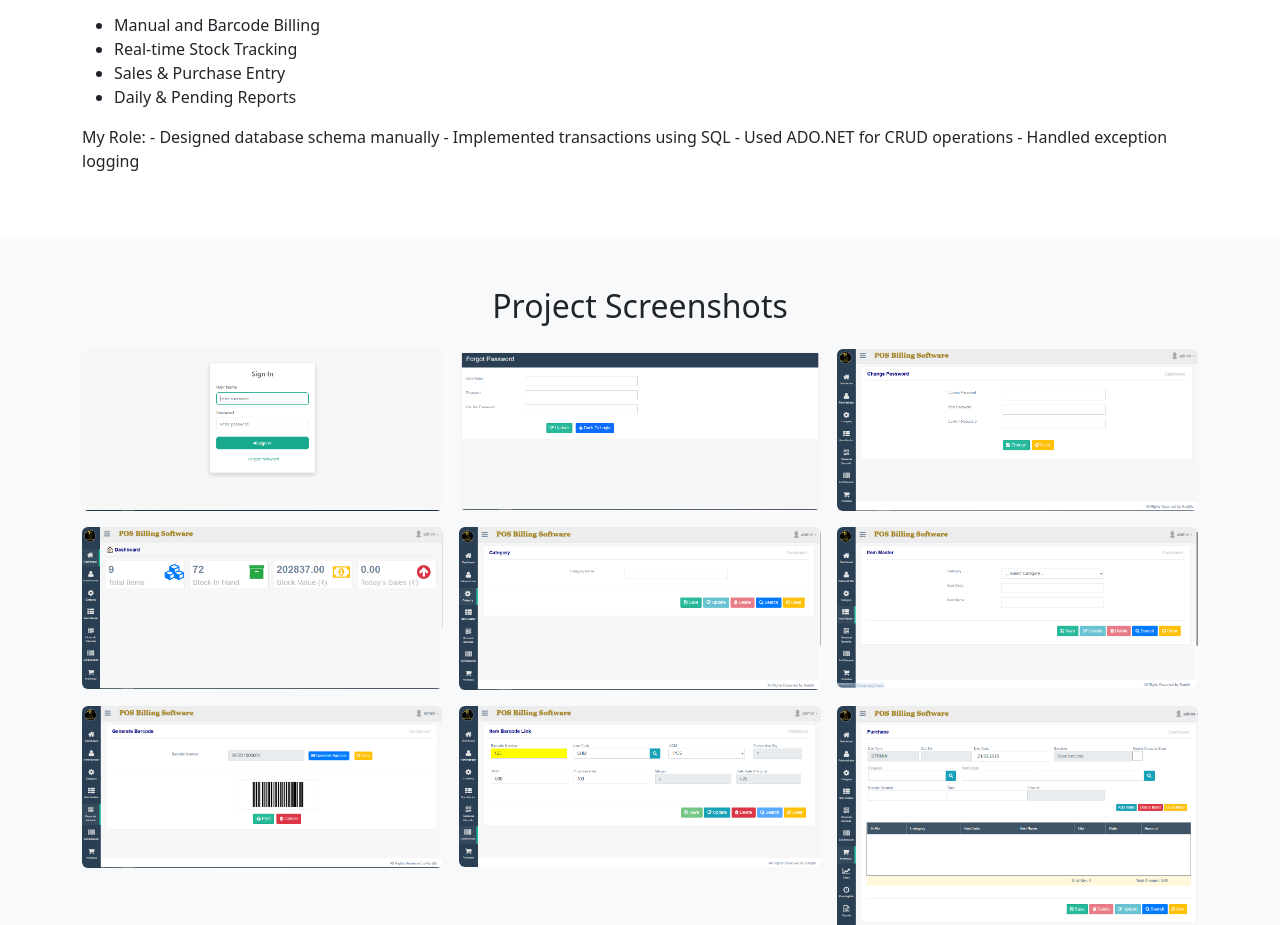
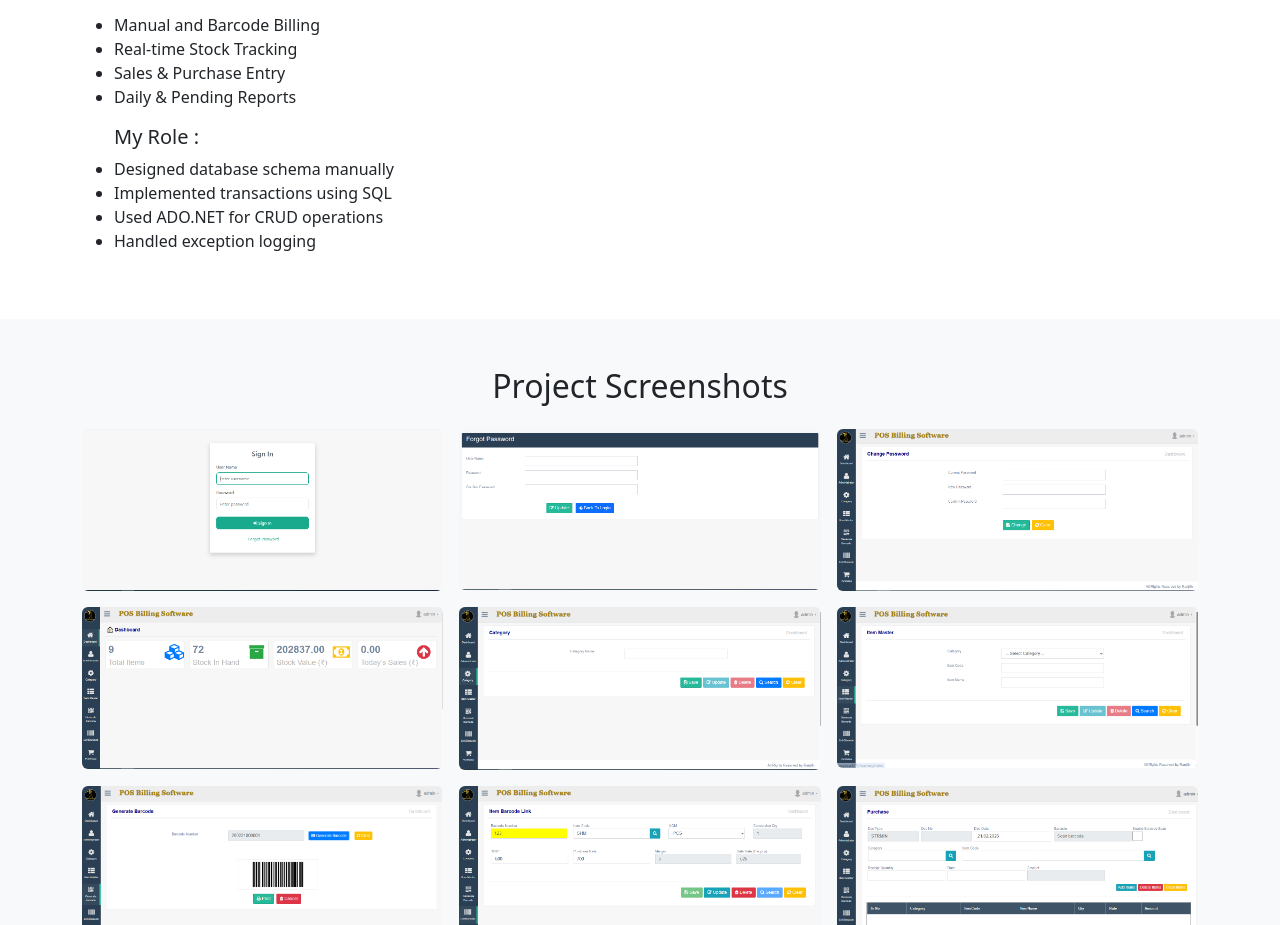
Before and after one commit to Ranjith-M5200/ranjith-website, a plain HTML site: page index.html in a window 1280 px wide. Shown: the part 1220-2145 px from the top of the page. Drawn offline with nearby package versions, Linux system fonts and the light colour scheme.

Commit message:
Restore index.html with original content

```diff
--- a/index.html
+++ b/index.html
@@ -116,13 +116,13 @@
     <li>Sales & Purchase Entry</li>
     <li>Daily & Pending Reports</li>
   </ul>
-            <p>
-                My Role:
-                - Designed database schema manually
-                - Implemented transactions using SQL
-                - Used ADO.NET for CRUD operations
-                - Handled exception logging
-            </p>
+            <ul>
+                <h5>My Role :</h5>
+                <li>Designed database schema manually</li>
+                <li>Implemented transactions using SQL</li>
+                <li>Used ADO.NET for CRUD operations</li>
+                <li>Handled exception logging</li>
+            </ul>
         </div>
     </section>
 
```
